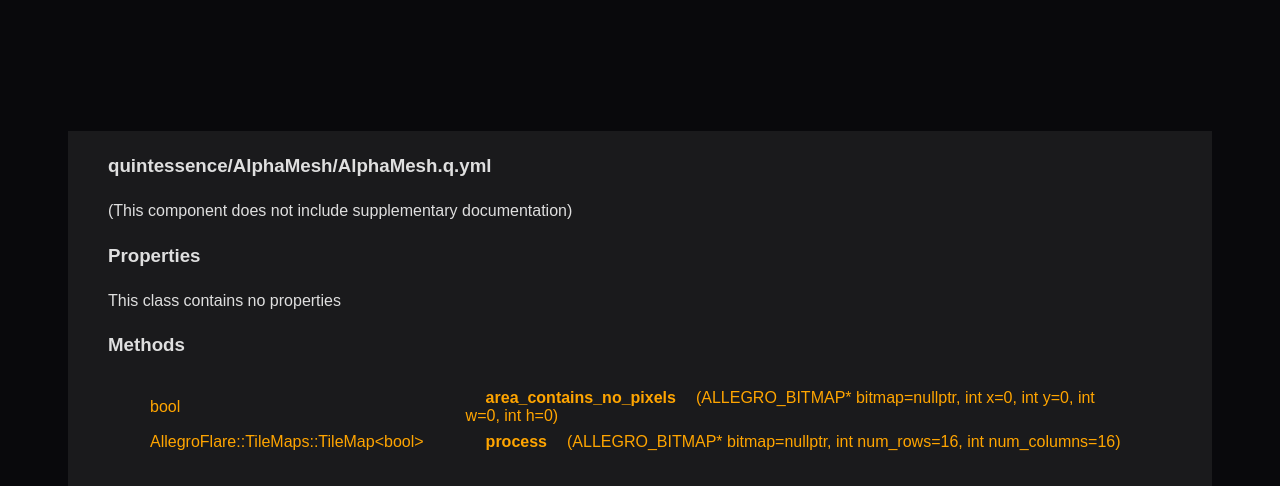
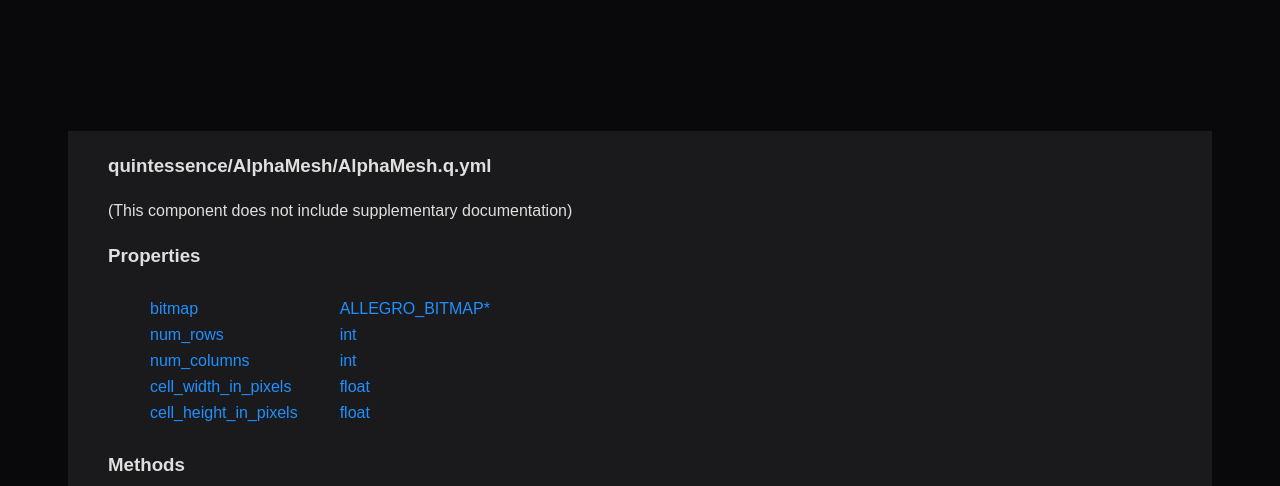
Before and after one commit to MarkOates/AlphaMesh, a plain HTML site: page documentation/index.htm in a window 1280 px wide. Shown: the part 308-794 px from the top of the page. Drawn offline with Linux system fonts and the light colour scheme.

Commit message:
* Turn AlphaMesh into an instanced class

```diff
--- a/documentation/index.htm
+++ b/documentation/index.htm
@@ -68,7 +68,29 @@ table td
     <h3 id="quintessence/AlphaMesh/AlphaMesh.q.yml">quintessence/AlphaMesh/AlphaMesh.q.yml</h3>
     <p>(This component does not include supplementary documentation)</p>
     <h3>Properties</h3>
-<p>This class contains no properties</p>    <h3>Methods</h3>
+<div class="property-box properties">     <table>
+<tr>
+  <td class="property">bitmap</td>
+  <td class="property">ALLEGRO_BITMAP*</td>
+</tr>
+<tr>
+  <td class="property">num_rows</td>
+  <td class="property">int</td>
+</tr>
+<tr>
+  <td class="property">num_columns</td>
+  <td class="property">int</td>
+</tr>
+<tr>
+  <td class="property">cell_width_in_pixels</td>
+  <td class="property">float</td>
+</tr>
+<tr>
+  <td class="property">cell_height_in_pixels</td>
+  <td class="property">float</td>
+</tr>
+    </table>
+</div>    <h3>Methods</h3>
 <div class="property-box methods">     <table>
 <tr>
   <td class="method">bool</td>
@@ -76,7 +98,7 @@ table td
 </tr>
 <tr>
   <td class="method">AllegroFlare::TileMaps::TileMap&lt;bool&gt;</td>
-  <td class="method"><b>process</b>(ALLEGRO_BITMAP* bitmap=nullptr, int num_rows=16, int num_columns=16)</td>
+  <td class="method"><b>build_tile_mask</b>()</td>
 </tr>
     </table>
 </div>    <h3>Dependencies</h3>
```
Also changed, not shown: 4 other files.
